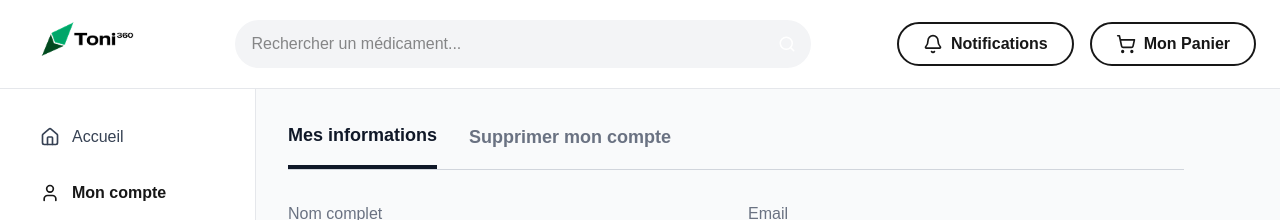
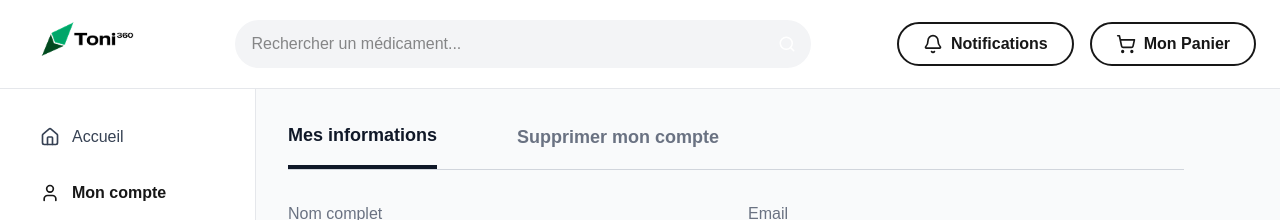
Before and after one commit to NorlanCoder/toni360-frontend, a Next.js app: page /profil in a window 1280 px wide. Shown: the top 220 px of the page. Built offline with nearby package versions, Linux system fonts and the light colour scheme.

Commit message:
Style : increase the gap between sections

```diff
--- a/app/profil/page.tsx
+++ b/app/profil/page.tsx
@@ -109,7 +109,7 @@ export default function ProfilPage() {
         <main className="flex-1 p-8">
           <div className="max-w-4xl">
             {/* Tabs */}
-            <div className="flex gap-8 border-b border-gray-300 mb-8">
+            <div className="flex gap-20 border-b border-gray-300 mb-8">
               <button
                 onClick={() => setActiveTab("info")}
                 className={`pb-4 font-semibold text-lg transition ${
```
